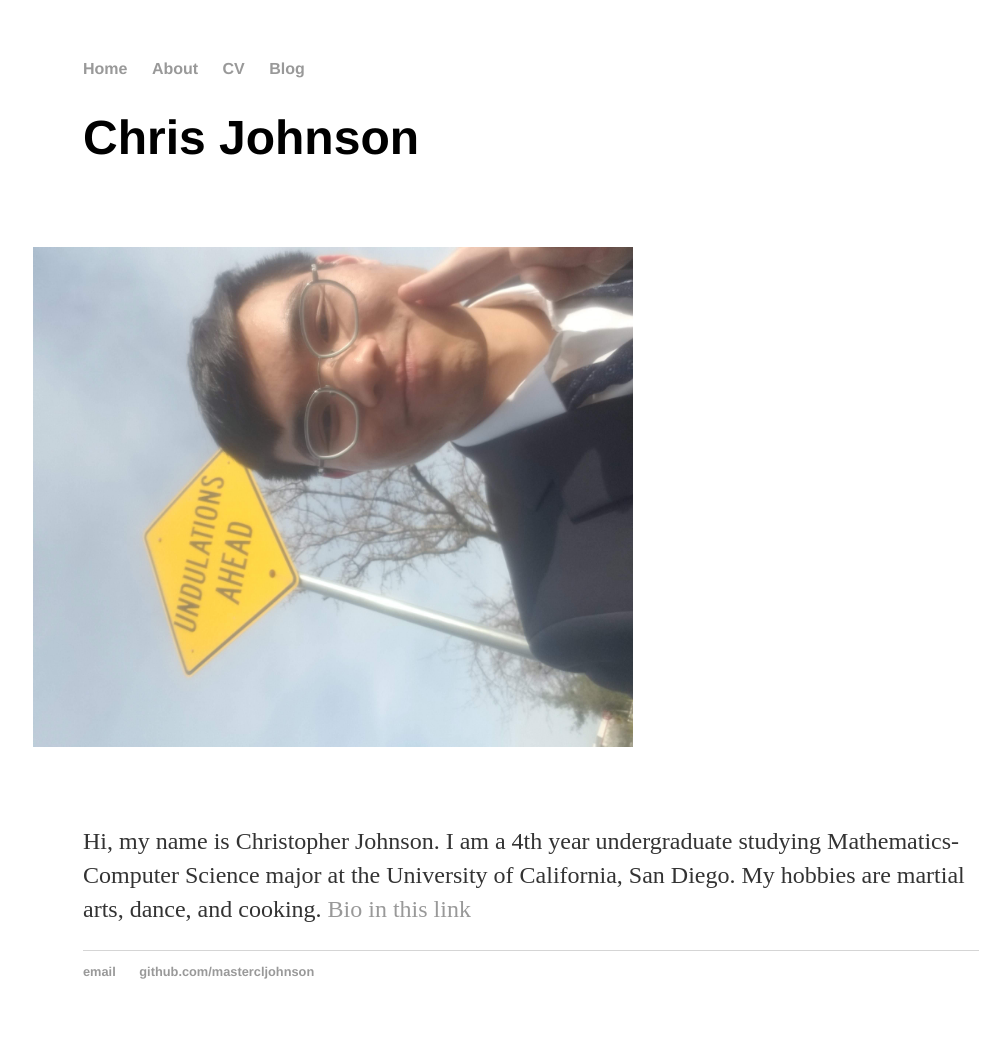
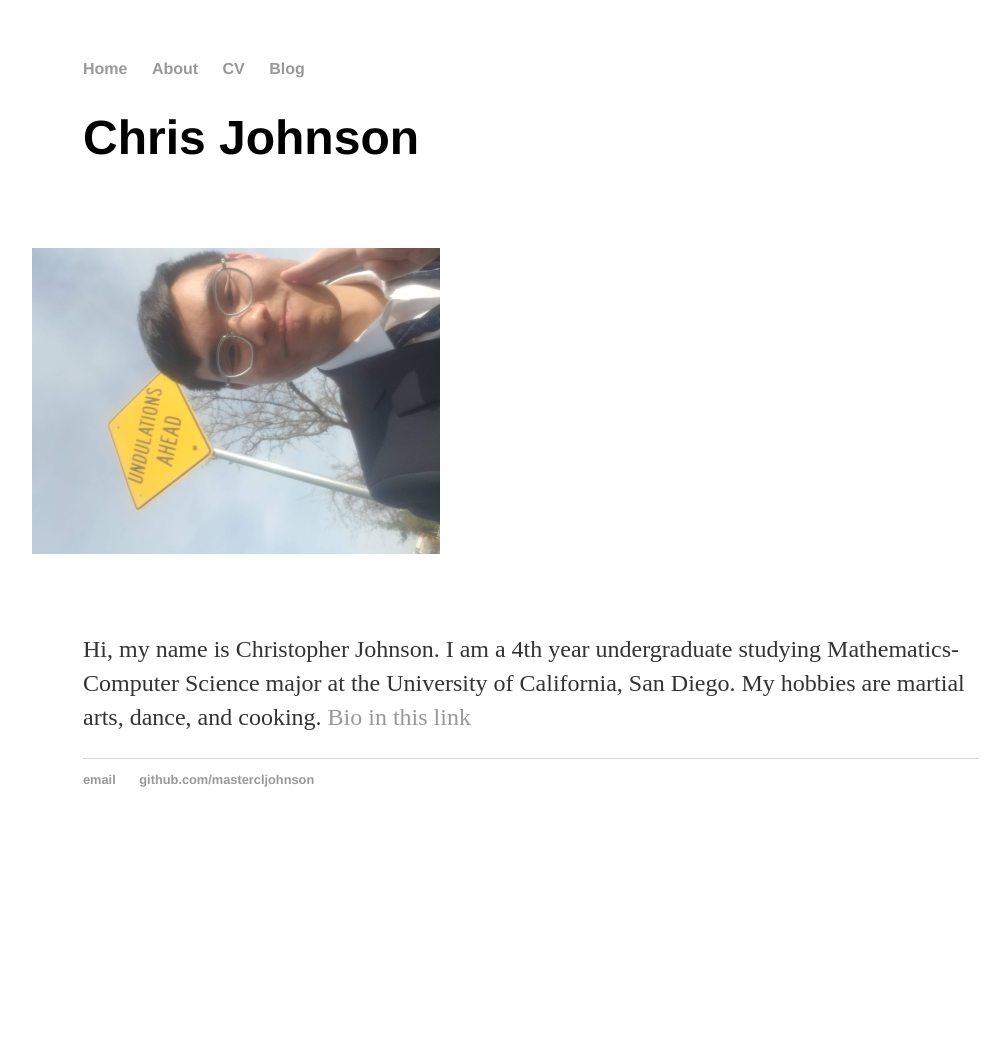
Before and after one commit to mastercljohnson/mastercljohnson.github.io, a Jekyll site: the page built from index.html, in a window 1280 px wide. Shown: the whole page, without its empty margins (109-1105 px from the left). Built offline with Jekyll 4.4.1, drawn with Linux system fonts in a browser that asks for light colours; after the commit the page ends 900 px from its top, so only the background shows below that.

Commit message:
resize photo

```diff
--- a/index.html
+++ b/index.html
@@ -5,7 +5,7 @@ title: Chris Johnson
 
 <div class="blurb">
 	<h1>Chris Johnson</h1>
-	<img src="/indexphotos/chris_prof.jpg" alt="profile pic" width="500" height="600" class="rotateimg270" >
+	<img src="/indexphotos/chris_prof.jpg" alt="profile pic" width="306" height="408" class="rotateimg270" >
 	<p>
 	Hi, my name is Christopher Johnson. I am a 4th year undergraduate studying Mathematics-Computer Science major at the University of California, San Diego. My hobbies are martial arts, dance, and cooking.
 	<a href="/about">Bio in this link</a>
```
